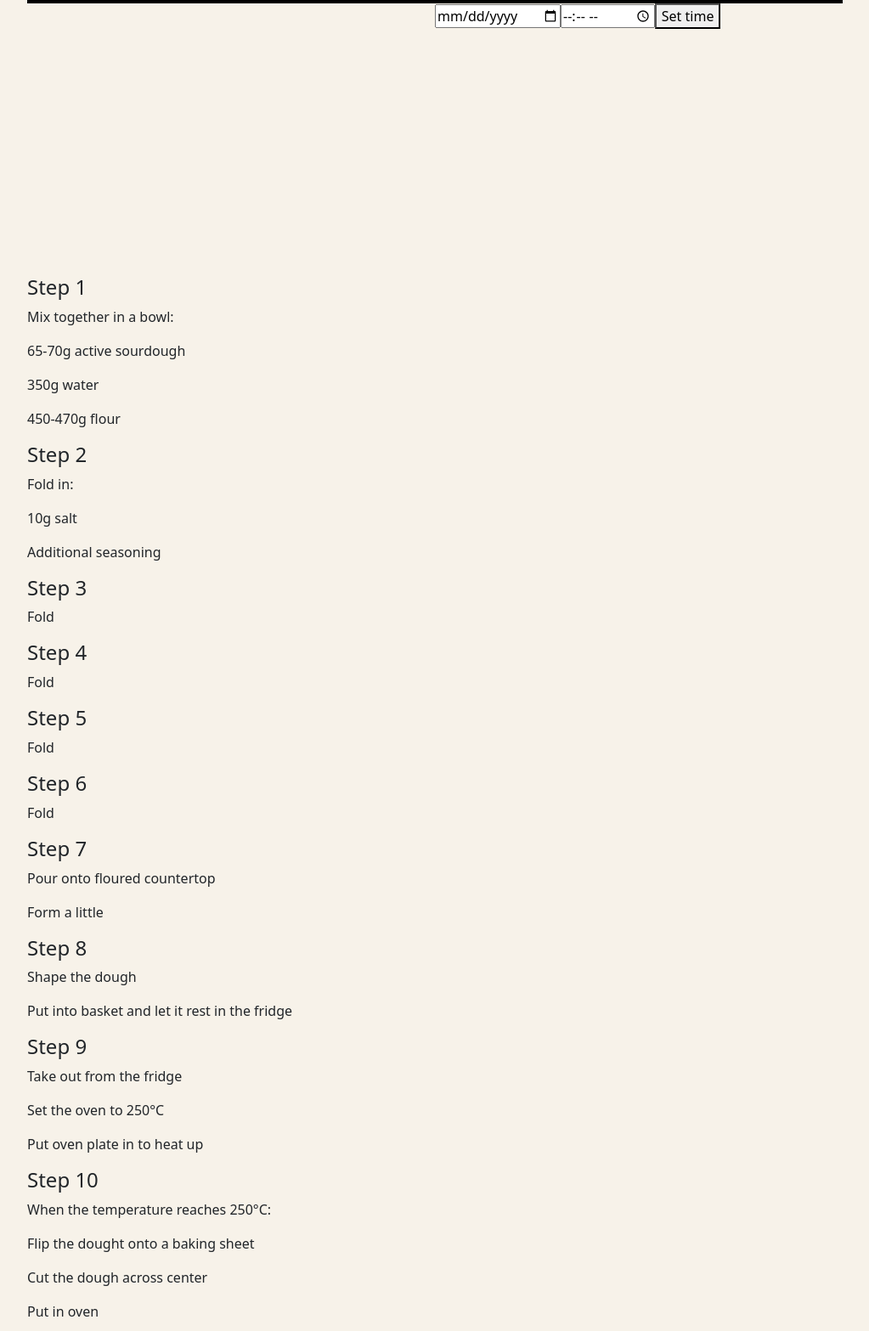
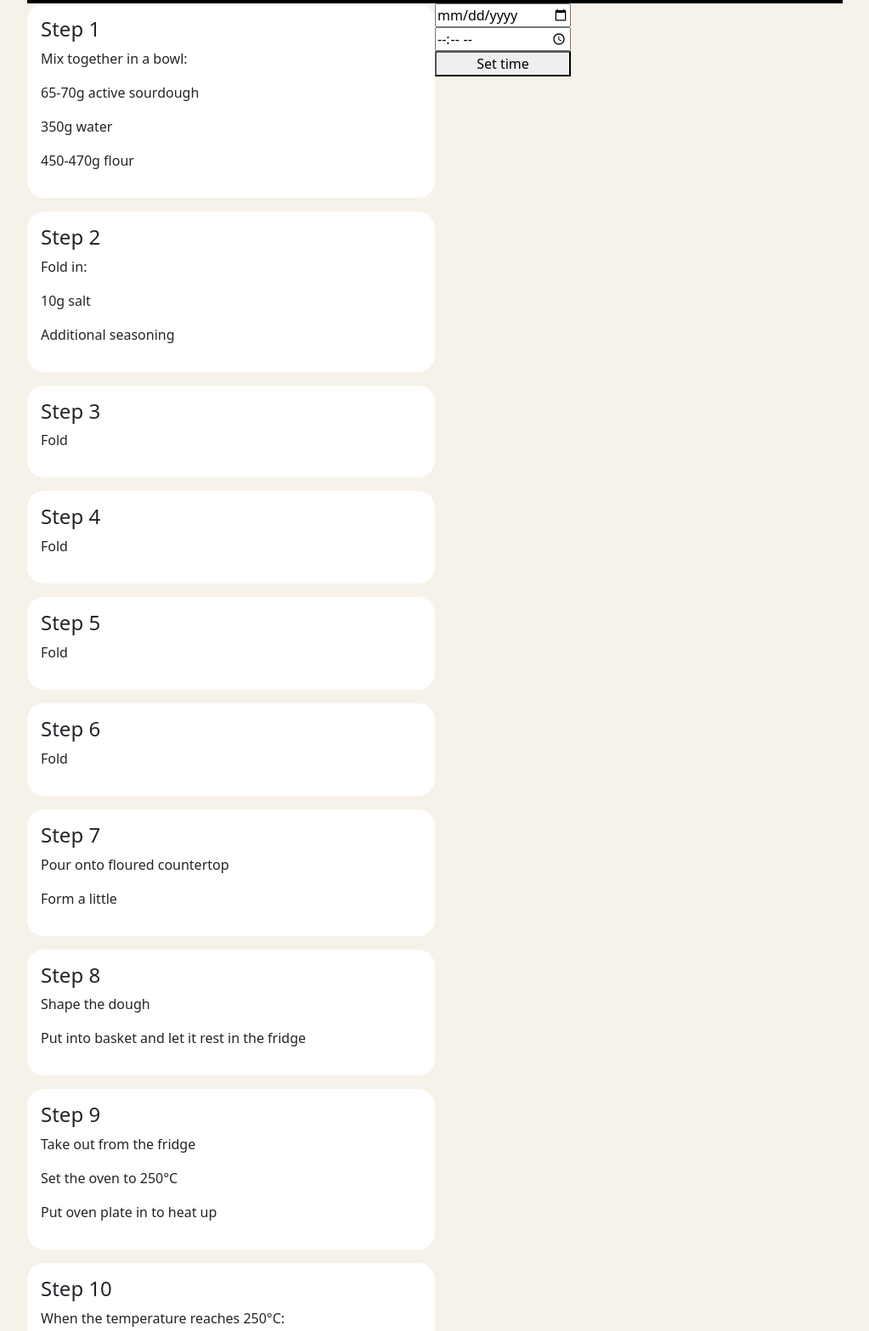
Before and after one commit to fermentedcat/dough, a website: page app/index.html in a window 1280 px wide. Shown: the part 188-1755 px from the top of the page at 85% size, without its empty margins (128-1151 px from the left). Drawn offline with nearby package versions, Linux system fonts and the light colour scheme.

Commit message:
Load baking steps from js, add hours but needs fixing

```diff
--- a/app/index.html
+++ b/app/index.html
@@ -12,65 +12,6 @@
         <h1>Dough</h1>
     </header>
     <main>
-        <div class="allSteps">
-            <div class="step1">
-                <h4>Step 1</h4>
-                <p>Mix together in a bowl:</p>
-                <p>65-70g active sourdough</p>
-                <p>350g water</p>
-                <p>450-470g flour</p>
-            </div>
-            <div class="step2">
-                <h4>Step 2</h4>
-                <p>Fold in:</p>
-                <p>10g salt</p>
-                <p>Additional seasoning</p>
-            </div>
-            <div class="step3">
-                <h4>Step 3</h4>
-                <p>Fold</p>
-            </div>
-            <div class="step4">
-                <h4>Step 4</h4>
-                <p>Fold</p>
-            </div>
-            <div class="step5">
-                <h4>Step 5</h4>
-                <p>Fold</p>
-            </div>
-            <div class="step6">
-                <h4>Step 6</h4>
-                <p>Fold</p>
-            </div>
-            <div class="step7">
-                <h4>Step 7</h4>
-                <p>Pour onto floured countertop</p>
-                <p>Form a little</p>
-            </div>
-            <div class="step8">
-                <h4>Step 8</h4>
-                <p>Shape the dough</p>
-                <p>Put into basket and let it rest in the fridge</p>
-            </div>
-            <div class="step9">
-                <h4>Step 9</h4>
-                <p>Take out from the fridge</p>
-                <p>Set the oven to 250°C</p>
-                <p>Put oven plate in to heat up</p>
-            </div>
-            <div class="step10">
-                <h4>Step 10</h4>
-                <p>When the temperature reaches 250°C:</p>
-                <p>Flip the dought onto a baking sheet</p>
-                <p>Cut the dough across center</p>
-                <p>Put in oven</p>
-                <p>Add a couple of ice cubes to the bottom of the oven</p>
-                <p>After 15 min: open to let some humidity out</p>
-                <p>Lower the temp to about 200-225°C if the bread is gettig too dark</p>
-                <i>Bake for around 30 min</i>
-                <p>Bread is done at an inner temp of 98°C</p>
-            </div>
-        </div><!--// end of instructions -->
 
 
     </main>
--- a/app/js/script.js
+++ b/app/js/script.js
@@ -2,6 +2,8 @@ document.addEventListener("DOMContentLoaded", function(e) {
 
     let sourdough = new Bake();
     sourdough.importSteps(sourdoughSteps);
+
+    sourdough.displaySteps();
 
 })
 
@@ -11,6 +13,7 @@ class Bake {
 
         // let endTime = 8;
         this.main = document.querySelector("main");
+        this.stepsWrapper; //div
         this.displayTimePicker();
     }
     displayTimePicker() {
@@ -35,6 +38,11 @@ class Bake {
 
             this.setTimes(endTimeInMinutes);
             this.displayTimes();
+            let startButton = document.createElement("button");
+            startButton.innerHTML = "Start baking";
+            startButton.className = "startButton"
+            console.log(this.main.firstElementChild);
+            timePicker.appendChild(startButton);
         })
     }
     importSteps(data) {
@@ -48,12 +56,25 @@ class Bake {
             step.updateTime(endTime)
         }
     }
+
+    displaySteps() {
+        this.stepsWrapper = document.createElement("div");
+        this.stepsWrapper.className = "allSteps";
+        this.main.appendChild(this.stepsWrapper);
+        console.log(this.steps);
+        for (let step of this.steps) {
+            step.displayStep(this.stepsWrapper);
+            this.stepsWrapper.appendChild(step.wrapper);
+        }
+    }
+
     displayTimes() {
         for (let step of this.steps) {
             step.displayTime();
         }
 
     }
+
 }
 
 class Step {
@@ -62,65 +83,91 @@ class Step {
         this.minutesBeforeDone = step.minutesBeforeDone;
         this.description = step.description;
         this.startTime = 0; //// in minutes
+        this.startHour = ""; // 12.30
         this.isAlerted = false;
+        this.status = "inactive"; // this.active = false;
+
+        this.wrapper;
     }
     updateTime(endTime) {
         this.startTime = endTime - this.minutesBeforeDone;
+        let divideByHours = this.startTime / 60;
+        let minutes = Math.trunc((divideByHours % 1) * 60);
+        let hours = Math.trunc(divideByHours);
+        if (hours < 10) {
+            hours = "0" + hours;
+        }
+        let time = hours + ":" + minutes;
+        this.startHour = time;
     }
     displayTime() {
-        console.log(this.startTime);
+        let time = document.createElement("h4");
+        time.className = "stepTime";
+        time.innerHTML = this.startHour;
+        this.wrapper.firstChild.append(time);
+    }
+    displayStep() {
+        this.wrapper = document.createElement("div");
+        let h4 = document.createElement("h4");
+        h4.innerHTML = this.name;
+        this.wrapper.appendChild(h4);
+        for (let part of this.description) {
+            let p = document.createElement("p");
+            p.innerHTML = part;
+            this.wrapper.appendChild(p);
+        }
     }
 }
 
 let sourdoughSteps = [
     {
-        name: "step1",
+        name: "Step 1",
         minutesBeforeDone: 810,
-        description: "..."
+        description: ["Mix together in a bowl:",  "65-70g active sourdough", "350g water", "450-470g flour"]
     },
     {
-        name: "step2",
+        name: "Step 2",
         minutesBeforeDone: 750,
-        description: "..."
+        description: ["Fold in:", "10g salt", "Additional seasoning"]
     },
     {
-        name: "step3",
+        name: "Step 3",
         minutesBeforeDone: 630,
-        description: "..."
+        description: ["Fold"]
     },
     {
-        name: "step4",
+        name: "Step 4",
         minutesBeforeDone: 600,
-        description: "..."
+        description: ["Fold"]
     },
     {
-        name: "step5",
+        name: "Step 5",
         minutesBeforeDone: 570,
-        description: "..."
+        description: ["Fold"]
     },
     {
-        name: "step6",
+        name: "Step 6",
         minutesBeforeDone: 540,
-        description: "..."
+        description: ["Fold"]
     },
     {
-        name: "step7",
+        name: "Step 7",
         minutesBeforeDone: 510,
-        description: "..."
+        description: ["Pour onto floured countertop", "Form a little"]
     },
     {
-        name: "step8",
+        name: "Step 8",
         minutesBeforeDone: 495,
-        description: "..."
+        description: ["Shape the dough", "Put into basket and let it rest in the fridge"]
     },
     {
-        name: "step9",
+        name: "Step 9",
         minutesBeforeDone: 60,
-        description: "..."
+        description: ["Take out from the fridge", "Set the oven to 250°C", "Put oven plate in to heat up"]
     },
     {
-        name: "step10",
+        name: "Step 10",
         minutesBeforeDone: 30,
-        description: "..."
+        description: ["When the temperature reaches 250°C:", "Flip the dought onto a baking sheet", "Cut the dough across center", "Put in oven", "Add a couple of ice cubes to the bottom of the oven", "After 15 min: open to let some humidity out", "Lower the temp to about 200-225°C if the bread is gettig too dark", "Bake for around 30 min", "Bread is done at an inner temp of 98°C"]
     }
 ]
--- a/app/scss/style.scss
+++ b/app/scss/style.scss
@@ -21,11 +21,27 @@ body {
 
         .timePicker {
             grid-column: 2;
+            max-width: 10rem;
+            display: flex;
+            flex-direction: column;/*
+            .startButton {
 
+            } */
         }
         .allSteps {
             grid-column: 1;
-            grid-row: 2;
+            grid-row: 1;
+
+            div {
+                background-color: rgb(255, 255, 255);
+                padding: 1em;
+                margin-bottom: 1em;
+                border-radius: 20px;
+
+                .stepTime {
+                    float: right;
+                }
+            }
         }
     }
 
```
Also changed, not shown: app/css/style.css.
